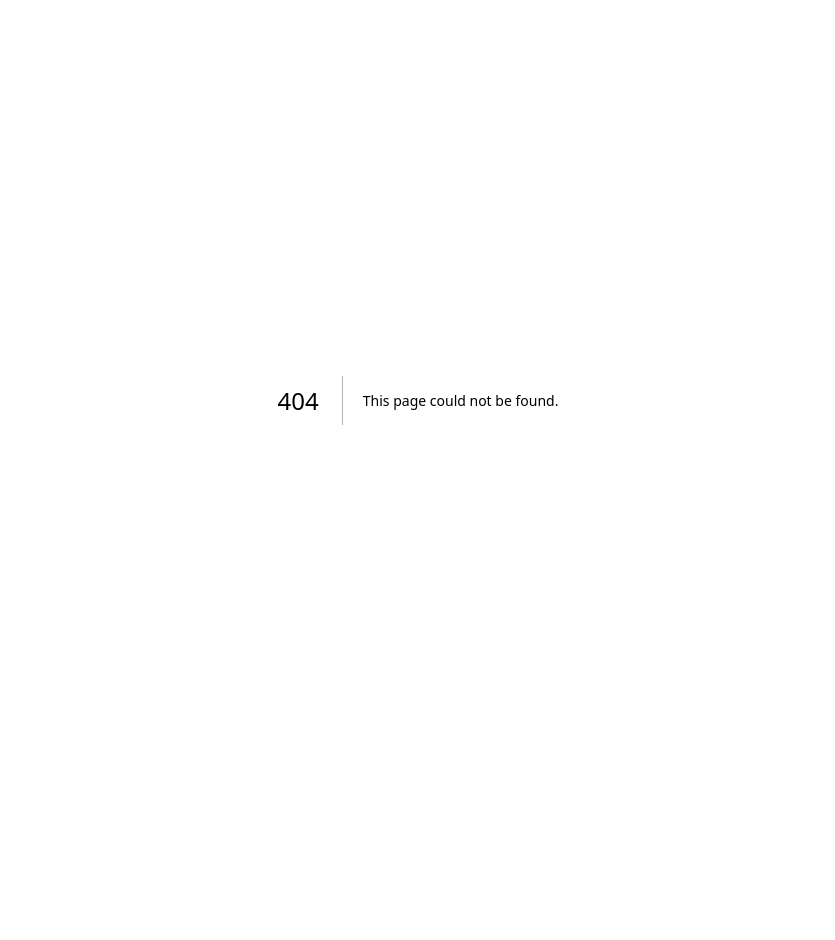
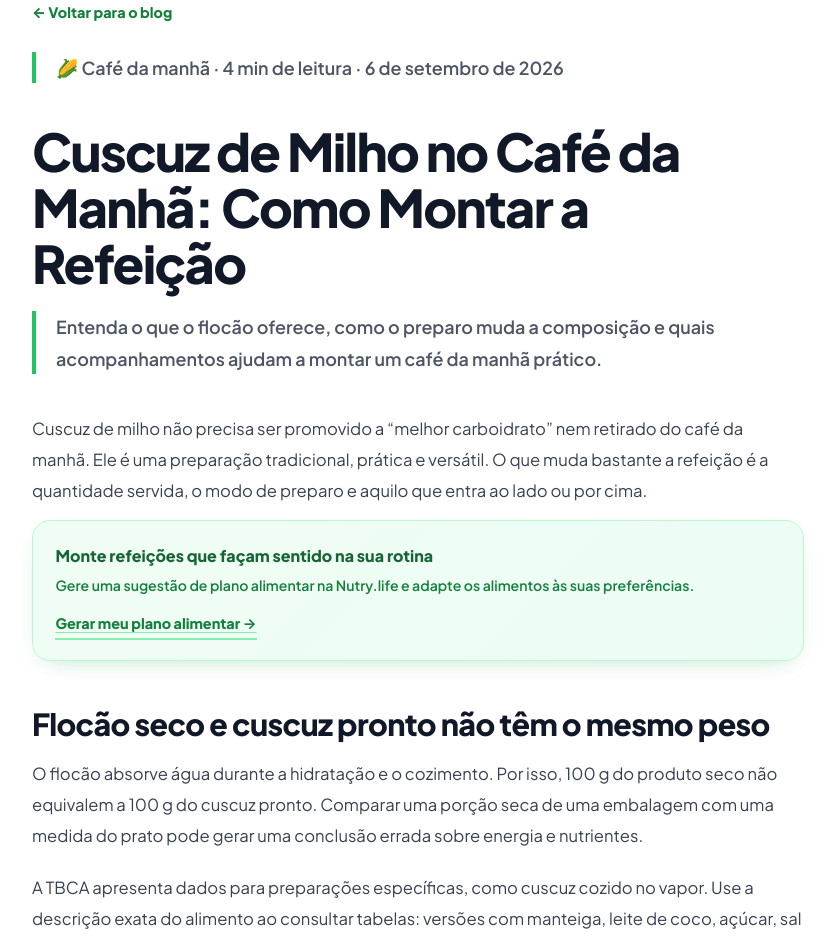
Before and after one commit to elevanceseguros/Nutri, a Next.js app: page /blog/cuscuz-milho-cafe-da-manha-como-montar in a window 1280 px wide. Before the commit this address had no page. Shown: the top 940 px of the page, without its empty margins (222-1057 px from the left). Before the commit the page ends 800 px from the top, so only its background shows below. Built offline with nearby package versions, Linux system fonts and the light colour scheme.

Commit message:
Publica artigo de 06/09 sobre cuscuz de milho

```diff
--- /dev/null
+++ b/src/app/blog/cuscuz-milho-cafe-da-manha-como-montar/page.tsx
@@ -0,0 +1,86 @@
+import type { Metadata } from "next";
+import Link from "next/link";
+import styles from "../../page.module.css";
+
+const title = "Cuscuz de Milho no Café da Manhã: Como Montar a Refeição";
+const description = "Entenda o que o flocão oferece, como o preparo muda a composição e quais acompanhamentos ajudam a montar um café da manhã prático.";
+const url = "https://www.nutry.life/blog/cuscuz-milho-cafe-da-manha-como-montar";
+export const metadata: Metadata = {
+  title: `${title} | Nutry.life`, description,
+  alternates: { canonical: url },
+  openGraph: { title, description, type: "article", url, publishedTime: "2026-09-06", modifiedTime: "2026-09-06" },
+};
+const jsonLd = {
+  "@context": "https://schema.org", "@type": "Article", headline: title, description,
+  datePublished: "2026-09-06", dateModified: "2026-09-06", mainEntityOfPage: url,
+  publisher: { "@type": "Organization", name: "Nutry.life", url: "https://www.nutry.life" },
+};
+export default function Post() {
+  return (
+    <main className={styles.postContainer}>
+      <script type="application/ld+json" dangerouslySetInnerHTML={{ __html: JSON.stringify(jsonLd) }} />
+      <Link href="/blog" className={styles.backToBlog} data-nav="back-to-blog">← Voltar para o blog</Link>
+      <article>
+        <header>
+          <p className={styles.postExcerpt}>🌽 Café da manhã · 4 min de leitura · 6 de setembro de 2026</p>
+          <h1 className={styles.postTitle}>{title}</h1>
+          <p className={styles.postExcerpt}>{description}</p>
+        </header>
+        <div className={styles.postContent}>
+          <p>Cuscuz de milho não precisa ser promovido a “melhor carboidrato” nem retirado do café da manhã. Ele é uma preparação tradicional, prática e versátil. O que muda bastante a refeição é a quantidade servida, o modo de preparo e aquilo que entra ao lado ou por cima.</p>
+          <div className={styles.articleCtaTop} data-cta="top">
+            <div><strong>Monte refeições que façam sentido na sua rotina</strong>
+              <p>Gere uma sugestão de plano alimentar na Nutry.life e adapte os alimentos às suas preferências.</p>
+              <Link href="/" className={styles.articleCtaLink}>Gerar meu plano alimentar →</Link>
+            </div>
+          </div>
+          <h2>Flocão seco e cuscuz pronto não têm o mesmo peso</h2>
+          <p>O flocão absorve água durante a hidratação e o cozimento. Por isso, 100 g do produto seco não equivalem a 100 g do cuscuz pronto. Comparar uma porção seca de uma embalagem com uma medida do prato pode gerar uma conclusão errada sobre energia e nutrientes.</p>
+          <p>A TBCA apresenta dados para preparações específicas, como cuscuz cozido no vapor. Use a descrição exata do alimento ao consultar tabelas: versões com manteiga, leite de coco, açúcar, sal ou outros ingredientes têm composição diferente.</p>
+          <h2>O cuscuz é fonte de quê?</h2>
+          <p>O cuscuz de milho simples fornece principalmente carboidratos, além de quantidades menores de proteína, fibras e micronutrientes. Isso não o torna incompleto ou proibido; apenas ajuda a entender por que os acompanhamentos podem mudar saciedade, sabor e variedade da refeição.</p>
+          <p>Uma refeição não precisa atingir um modelo perfeito todos os dias. Para muitas pessoas, acrescentar uma fonte de proteína e uma fruta já transforma um prato de cuscuz simples em uma combinação mais variada.</p>
+          <h2>Quatro formas de montar o café da manhã</h2>
+          <ul>
+            <li><strong>Cuscuz + ovo + fruta:</strong> combinação prática com cereal, fonte de proteína e fruta in natura.</li>
+            <li><strong>Cuscuz + queijo + tomate:</strong> observe a quantidade e o sódio do queijo se isso for relevante para você.</li>
+            <li><strong>Cuscuz + feijão ou outra leguminosa:</strong> uma opção salgada que aproveita alimentos já preparados.</li>
+            <li><strong>Cuscuz + leite ou iogurte ao lado:</strong> alternativa para quem consome lácteos e prefere uma refeição simples.</li>
+          </ul>
+          <p>Esses exemplos não são prescrições nem porções universais. A fome, o intervalo até a próxima refeição, as preferências e as necessidades individuais mudam a montagem.</p>
+          <h2>Manteiga, margarina, azeite ou nada?</h2>
+          <p>A gordura acrescentada altera sabor, textura e valor energético. Não é obrigatório deixar o cuscuz seco, mas também não é necessário despejar gordura sem perceber a quantidade. Medir ao menos nas primeiras vezes ajuda a reconhecer quanto costuma usar.</p>
+          <p>O Guia Alimentar recomenda empregar óleos e gorduras em pequenas quantidades nas preparações culinárias. A escolha entre manteiga, margarina ou óleo pode considerar rótulo, sabor, custo e contexto da alimentação, sem precisar transformar um ingrediente isolado em vilão.</p>
+          <h2>Como ler o rótulo do flocão</h2>
+          <p>Veja a lista de ingredientes e as instruções de preparo. Algumas marcas trazem apenas milho; outras podem ter ingredientes adicionais. A Anvisa determina informação nutricional por porção e por 100 g ou 100 ml nos alimentos embalados, permitindo comparar produtos na mesma base.</p>
+          <p>Confira também se o produto declara glúten. O milho não contém glúten naturalmente, mas a declaração do rótulo considera o produto e as condições de fabricação. Pessoas com doença celíaca devem usar produtos adequados à sua orientação profissional e não confiar apenas no nome do cereal.</p>
+          <h2>Cuscuz engorda ou emagrece?</h2>
+          <p>Nenhum desses resultados é determinado por uma porção de cuscuz isolada. Mudança de peso depende do conjunto da alimentação, quantidades, rotina, atividade física e outros fatores. Trocar pão por cuscuz sem observar porção e acompanhamentos não garante redução de calorias nem maior saciedade.</p>
+          <p>Também não é necessário escolher entre cuscuz e pão para sempre. Alternar refeições pode ampliar variedade e tornar o planejamento mais realista. O alimento que você gosta, consegue preparar e combina com outros itens disponíveis pode ter lugar no cardápio.</p>
+          <h2>Como preparar e guardar</h2>
+          <ol>
+            <li>Hidrate o flocão conforme as instruções da embalagem.</li>
+            <li>Use utensílios e água próprios para consumo e cozinhe pelo tempo indicado.</li>
+            <li>Evite deixar a preparação pronta por longos períodos em temperatura ambiente.</li>
+            <li>Se houver sobra, refrigere em recipiente fechado e reaqueça apenas a porção que será consumida.</li>
+          </ol>
+          <p>A quantidade de água e o tempo mudam a textura. Anotar a proporção que funcionou na sua cuscuzeira pode ser mais útil do que depender de uma medida genérica encontrada na internet.</p>
+          <h2>Um roteiro simples para planejar</h2>
+          <p>Ao montar a lista da semana, pense em três perguntas: haverá tempo para hidratar e cozinhar? Qual acompanhamento já estará disponível? A porção preparada será consumida no mesmo dia ou precisará ser guardada? Essas respostas ajudam a reduzir correria e desperdício.</p>
+          <p>Leia também: <Link href="/blog/proteina-no-cafe-da-manha-importa">proteína no café da manhã</Link> · <Link href="/blog/tapioca-vs-pao-frances-como-comparar">tapioca ou pão francês</Link>.</p>
+          <section className={styles.premiumBanner} data-cta="final">
+            <div className={styles.premiumHeader}><h2>Planeje cafés da manhã que você consegue preparar</h2>
+              <p>Gere uma sugestão de plano alimentar, faça adaptações às suas preferências e procure orientação profissional quando precisar de uma estratégia individual.</p>
+            </div>
+            <Link href="/" className={styles.premiumBtn}>Gerar meu plano alimentar</Link>
+          </section>
+          <Link href="/blog" className={styles.backToBlog} data-nav="back-to-all-articles">← Voltar para todos os artigos</Link>
+        </div>
+      </article>
+      <footer className={styles.footer}>
+        <p>Este conteúdo é educativo e não substitui avaliação de nutricionista ou médico. Necessidades, restrições alimentares, alergias e condições de saúde exigem orientação individual.</p>
+        <p>Fontes e referências: <a href="https://www.tbca.net.br/base-dados/int_composicao_alimentos.php?n0REd3kv7e86D%2BViXWYUnQ%3D%3D=J0DzzHJL02Ae1DpwkSetKw%3D%3D" target="_blank" rel="noopener noreferrer">TBCA — cuscuz de milho cozido no vapor</a> · <a href="https://www.gov.br/saude/pt-br/assuntos/saude-brasil/publicacoes-para-promocao-a-saude/guia_alimentar_populacao_brasileira_2ed.pdf" target="_blank" rel="noopener noreferrer">Ministério da Saúde — Guia Alimentar</a> · <a href="https://www.gov.br/anvisa/pt-br/assuntos/alimentos/rotulagem/rotulagem-nutricional" target="_blank" rel="noopener noreferrer">Anvisa — rotulagem nutricional</a>. Referências consultadas em 06/09/2026.</p>
+      </footer>
+    </main>
+  );
+}
--- a/src/app/sitemap.ts
+++ b/src/app/sitemap.ts
@@ -5,6 +5,7 @@ export default function sitemap(): MetadataRoute.Sitemap {
 
   // Artigos em ordem cronológica decrescente.
   return [
+    { url: `${baseUrl}/blog/cuscuz-milho-cafe-da-manha-como-montar`, lastModified: new Date('2026-09-06'), changeFrequency: 'monthly', priority: 0.8 },
     { url: `${baseUrl}/blog/azeite-oleo-soja-canola-como-escolher`, lastModified: new Date('2026-09-05'), changeFrequency: 'monthly', priority: 0.8 },
     { url: `${baseUrl}/blog/milho-verde-espiga-lata-congelado-comparar`, lastModified: new Date('2026-09-04'), changeFrequency: 'monthly', priority: 0.8 },
     { url: `${baseUrl}/blog/como-descongelar-carne-geladeira-microondas`, lastModified: new Date('2026-09-03'), changeFrequency: 'monthly', priority: 0.8 },
```
Also changed, not shown: src/app/blog/page.tsx (+9 -0 lines).
